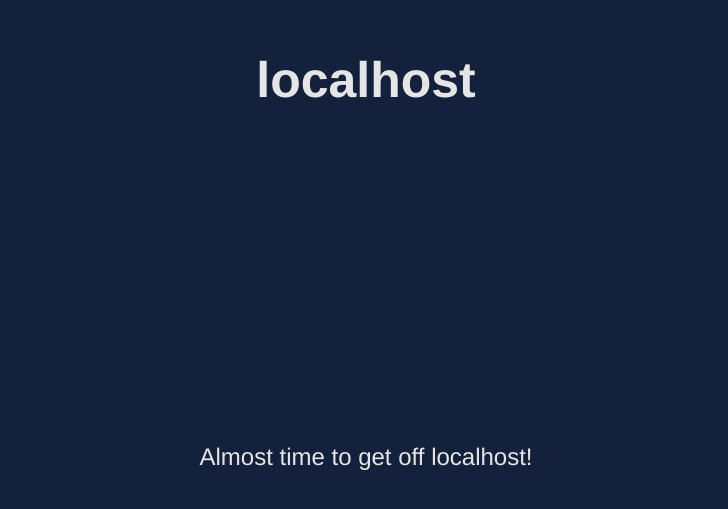
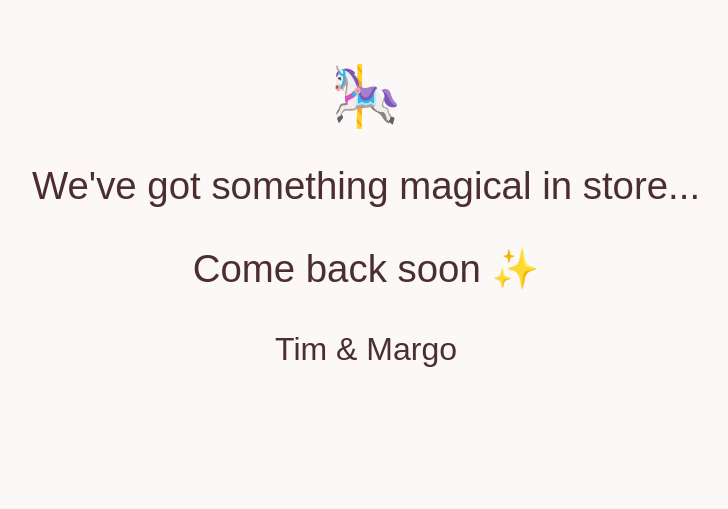
Before and after one commit to pcrausaz/timandmargo, a plain HTML site: page index.html in a window 1280 px wide. Shown: the part 291-800 px from the top of the page, without its empty margins (274-1002 px from the left). Drawn offline with Linux system fonts and the light colour scheme.

Commit message:
[Clean] adjustments

```diff
--- a/index.html
+++ b/index.html
@@ -1,24 +1,95 @@
 <!DOCTYPE html>
 <html lang="en">
 <head>
-        <meta charset="UTF-8">
-        <meta http-equiv="X-UA-Compatible" content="IE=edge">
-        <meta name="viewport" content="width=device-width, initial-scale=1.0">
-        <title>Parked Domain</title>
-        <link rel="stylesheet" href="main.css">
+  <meta charset="UTF-8" />
+  <meta name="viewport" content="width=device-width, initial-scale=1.0"/>
+  <link rel="icon" href="/favicon.ico" type="image/x-icon" />
+  <title>Something Beautiful is Brewing</title>
+  <style>
+    body {
+      font-family: 'Segoe UI', sans-serif;
+      background: linear-gradient(to bottom right, #fcf8f7, #fcf8f7);
+      display: flex;
+      align-items: center;
+      justify-content: center;
+      text-align: center;
+      height: 100vh;
+      margin: 0;
+      color: #4b2e2e;
+    }
+    .container {
+      padding: 30px;
+    }
+    h1 {
+      font-size: 2.5em;
+      margin-bottom: 0.5em;
+    }
+    p {
+      font-size: 1.2em;
+    }
+    .heart {
+      font-size: 3em;
+      animation: pulse 2s infinite;
+    }
+    @keyframes pulse {
+      0% { transform: scale(1); }
+      50% { transform: scale(1.2); }
+      100% { transform: scale(1); }
+        }
+
+    .container {
+    display: flex;
+    flex-direction: column;
+    align-items: center;
+    }
+
+    .flip-names {
+    font-size: 2em;
+    font-family: sans-serif;
+    position: relative;
+    width: fit-content;
+    height: 1em;
+    }
+
+    .flip-names::before,
+    .flip-names::after {
+    content: '';
+    position: absolute;
+    width: 100%;
+    height: 100%;
+    display: block;
+    opacity: 0;
+    animation: swapNames 4s infinite steps(1);
+    }
+
+    .flip-names::before {
+    content: "Margo & Tim";
+    animation-delay: 0s;
+    opacity: 1;
+    }
+
+    .flip-names::after {
+    content: "Tim & Margo";
+    animation-delay: 2s;
+    }
+
+    .flip-names {
+    white-space: nowrap;
+    }
+
+    @keyframes swapNames {
+    0%, 49.9% { opacity: 0; }
+    50%, 100% { opacity: 1; }
+    }
+  </style>
 </head>
 <body>
-        <div class="wrap">
-            <div class="main">
-                <h1 id="domain">example.com</h1>
-            </div>
-            <div class="off-localhost">
-                <p>Almost time to get off localhost!</p>
+  <div class="container">
+ <div class="heart">🎠</div>
+   <div class="flip-names">
+    <p>We've got something magical in store...</p>
+    <p>Come back soon ✨</p>
     </div>
   </div>
-        <script>
-            document.getElementById("domain").innerHTML = window.location.hostname;
-            document.title = window.location.hostname;
-        </script>
 </body>
 </html>
--- a/main.css
+++ /dev/null
@@ -1,67 +0,0 @@
-html {
-    height:100%;
-}
-
-body {
-    color: #E5E5E5;
-    margin: 0;
-    font-family: 'Helvetica', sans-serif;
-    font-style: normal;
-    font-size: 14px;
-    line-height: 22px;
-    height: 100%;
-    background-color: #14213D;
-}
-
-.wrap {
-    height: auto;
-    min-height: 100%;
-    background-color: #14213D;
-}
-
-.main {
-    position: absolute;
-    text-align: center;
-    width: 100%;
-    margin-left: -50%;
-    top: 42.5%;
-    left: 50%;
-}
-
-h1 {
-    margin-top: 20px;
-    font-size: 50px;
-    opacity: 1;
-}
-
-.off-localhost {
-position: absolute;
-text-align: center;
-width: 100%;
-bottom: 5%;
-font-size: 24px;
-line-height: 1;
-font-weight: 300;
-}
-
-p {
-    margin: 0;
-}
-
-@media all and (max-width: 980px) {
-    h1 {
-        font-size: 35px;
-    }
-    .off-localhost p {
-        font-size: 20px;
-    }
-}
-
-@media all and (max-width: 730px) {
-    h1 {
-        font-size: 28px;
-    }
-    .off-localhost p {
-        font-size: 16px;
-    }
-}
```
Also changed, not shown: background.png (added), favicon.ico (added), icon-16.png (added), icon-32.png (added), icon-64.png (added). Lines whose indentation alone changed are shown as unchanged.
